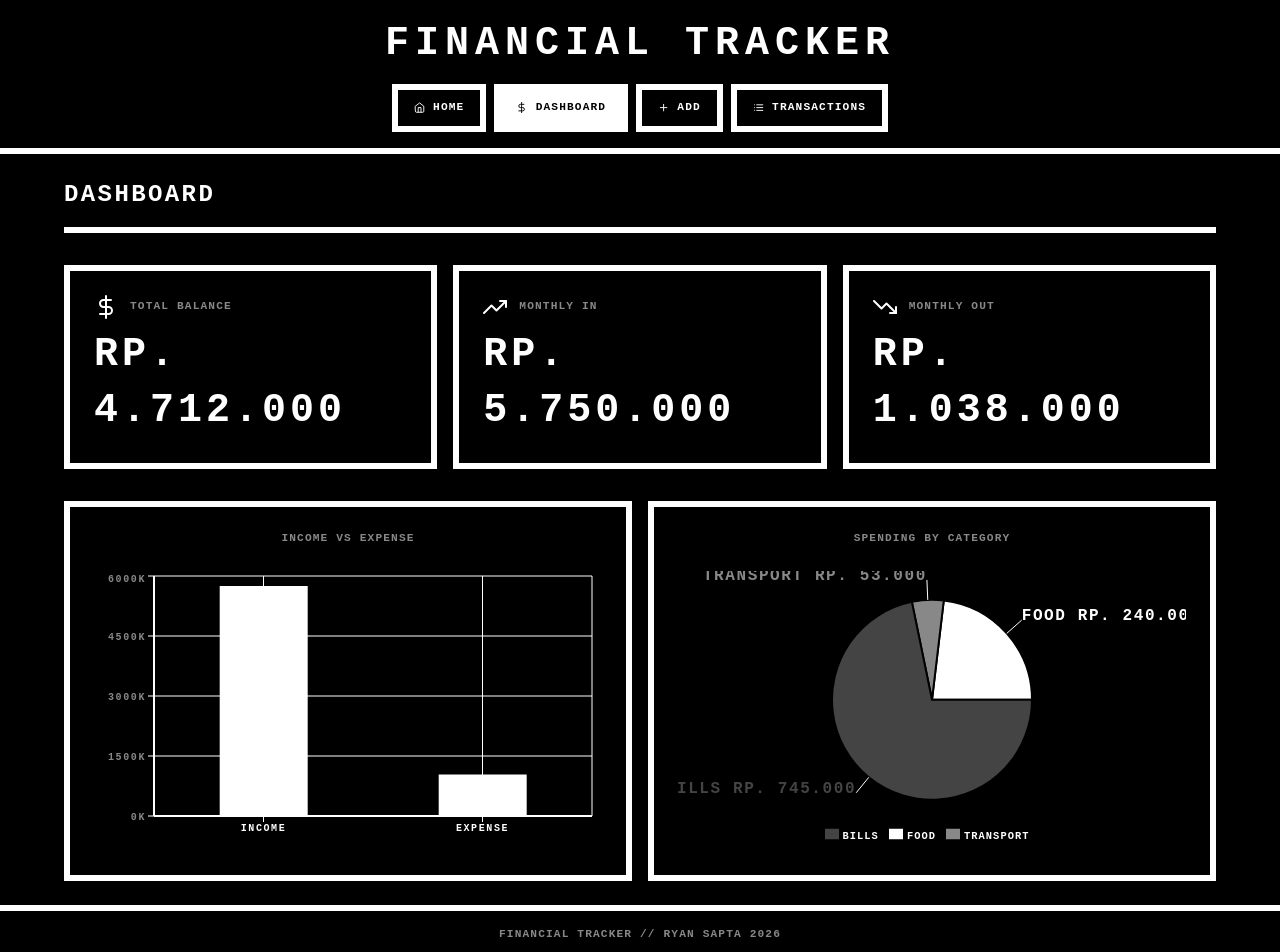
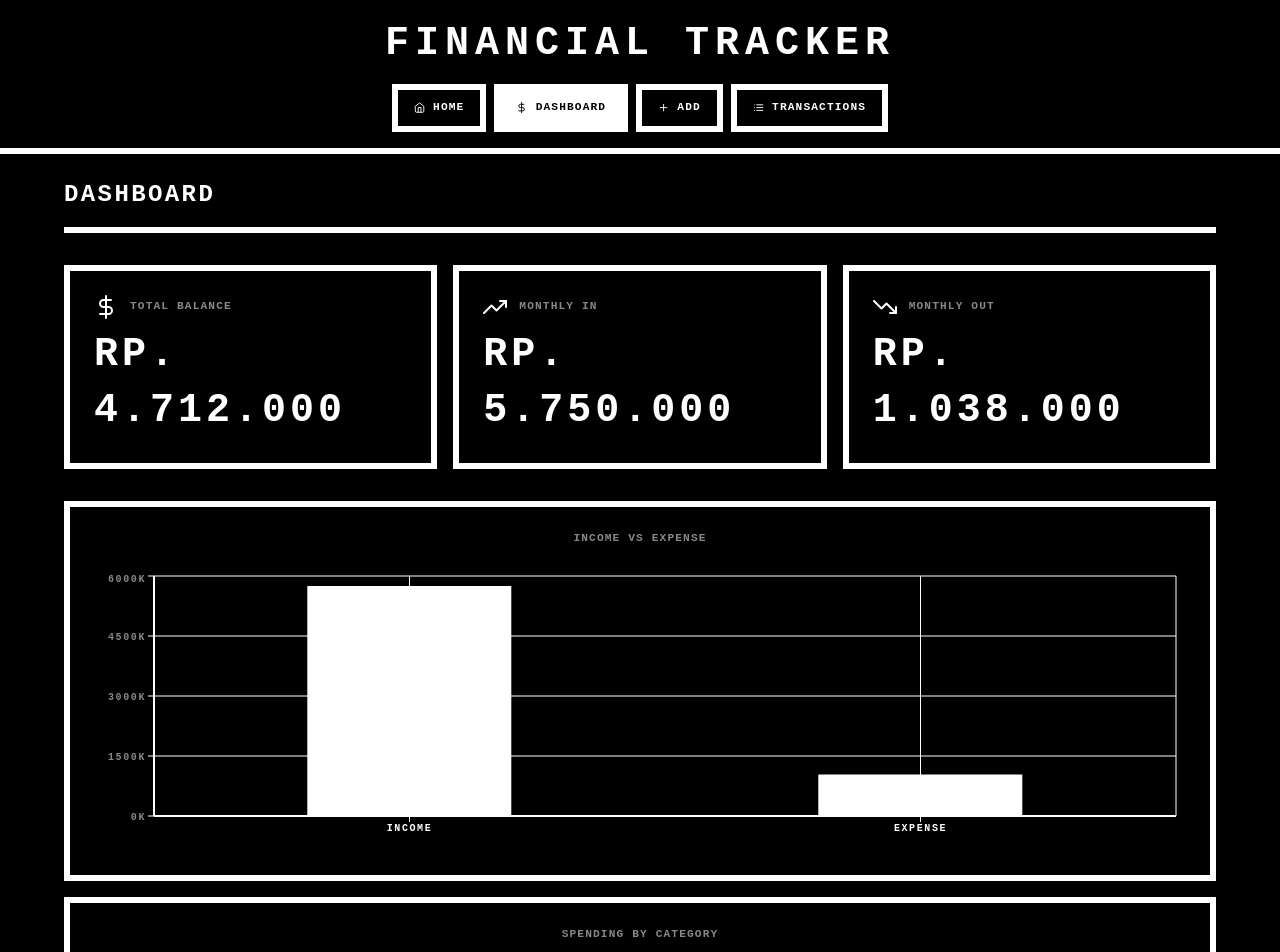
Before and after one commit to ryanvp10/personal-tracker, a React (Vite) app in the folder frontend/: page /dashboard in a window 1280 px wide. Shown: the top 952 px of the page. Built offline with nearby package versions, Linux system fonts and the light colour scheme.

Commit message:
Change dashboard charts to single column layout (2 rows vertical)

```diff
--- a/frontend/src/components/Dashboard.jsx
+++ b/frontend/src/components/Dashboard.jsx
@@ -173,7 +173,7 @@ function Dashboard() {
       <div
         style={{
           display: 'grid',
-          gridTemplateColumns: isMobile ? '1fr' : 'repeat(auto-fit, minmax(400px, 1fr))',
+          gridTemplateColumns: '1fr',
           gap: '16px',
           width: '100%',
           overflow: 'hidden',
```
